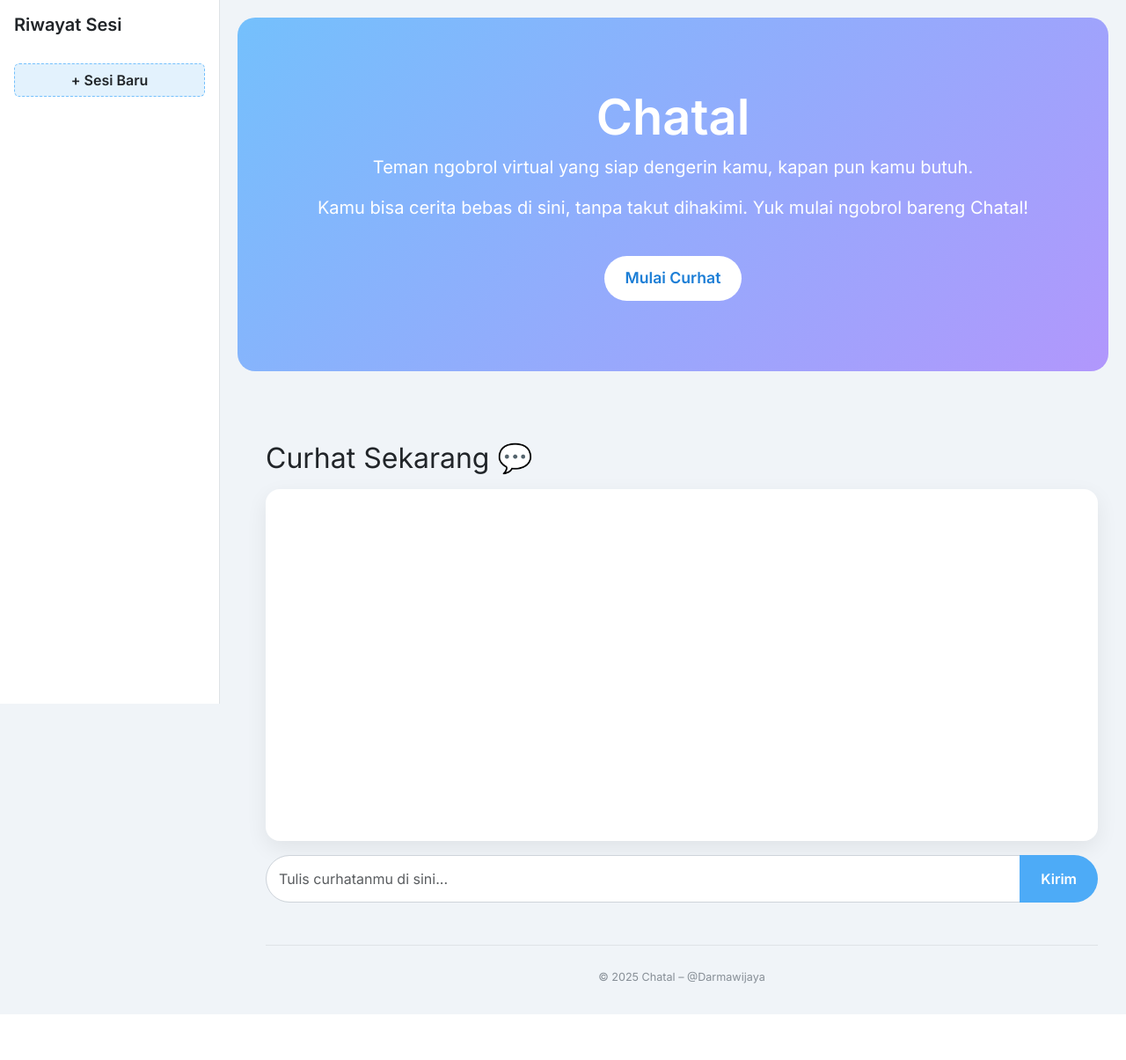
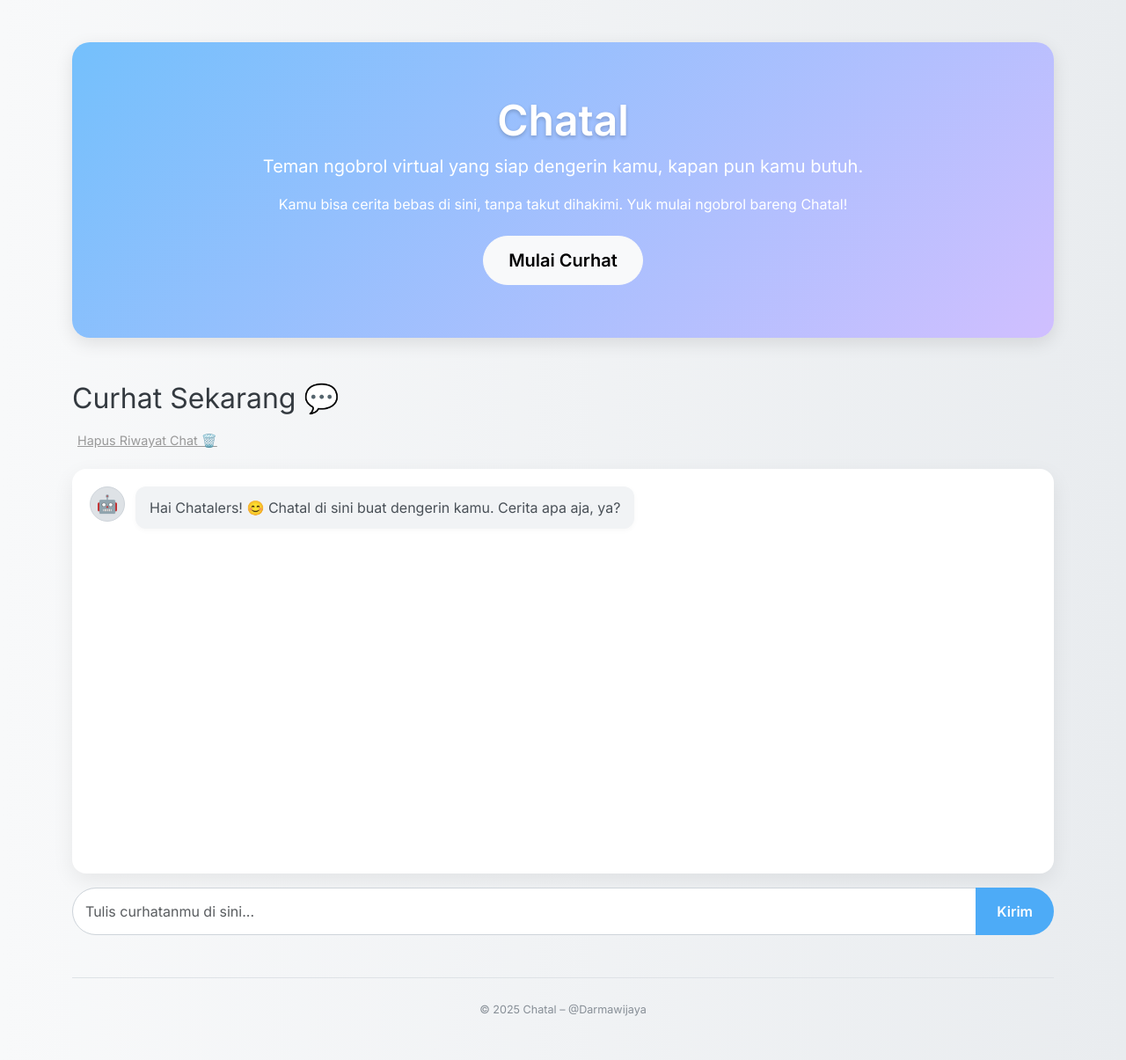
Before and after one commit to darmawijaya1/chatalai, a Flask app: page /chat in a window 1280 px wide. Shown: the whole page at 88% size. Before the commit the page ends 1153 px from the top, so only its background shows below. Run offline with Flask 3, Linux system fonts and the light colour scheme.

Commit message:
Update chat.html

```diff
--- a/templates/chat/chat.html
+++ b/templates/chat/chat.html
@@ -5,120 +5,69 @@
     <meta name="dicoding:email" content="adarmawijaya7@gmail.com" />
     <meta name="dicoding:email" content="khaerullatif21@gmail.com" />
     <meta name="dicoding:email" content="prdnmhmdh@gmail.com" />
-  <meta name="viewport" content="width=device-width, initial-scale=1" />
     <title>Chatal – Chat Kesehatan Mental</title>
-  <link rel="icon" type="image/png" href="./assets/img/logos/Chatal-primary.png">
-  <link href="https://cdn.jsdelivr.net/npm/bootstrap@5.3.2/dist/css/bootstrap.min.css" rel="stylesheet" />
-  <link href="https://fonts.googleapis.com/css2?family=Inter:wght@400;600&display=swap" rel="stylesheet" />
+    <link
+      href="https://cdn.jsdelivr.net/npm/bootstrap@5.3.2/dist/css/bootstrap.min.css"
+      rel="stylesheet"
+    />
+    <link
+      href="https://fonts.googleapis.com/css2?family=Inter:wght@400;600&display=swap"
+      rel="stylesheet"
+    />
     <style>
       body {
         font-family: "Inter", sans-serif;
-      background-color: #f0f4f8;
-      margin: 0;
+        background: linear-gradient(to right, #f8f9fa, #e9ecef);
+        color: #343a40;
       }
 
       .hero {
-      background: linear-gradient(135deg, #74c0fc, #b197fc);
-      padding: 80px 20px;
+        background: linear-gradient(135deg, #74c0fc, #d0bfff);
+        padding: 60px 20px;
         text-align: center;
         border-radius: 20px;
-      color: #fff;
-      margin: 20px 20px 60px 270px;
+        margin-bottom: 50px;
+        color: #ffffff;
+        box-shadow: 0 6px 20px rgba(0, 0, 0, 0.1);
       }
 
       .hero h1 {
-      font-size: 3.5rem;
-      font-weight: bold;
-    }
-
-    .hero p {
-      font-size: 1.25rem;
+        font-size: 3rem;
+        font-weight: 700;
+        text-shadow: 0 2px 4px rgba(0, 0, 0, 0.2);
       }
 
       .hero .btn {
-      margin-top: 1.5rem;
-      font-size: 1.1rem;
-      padding: 12px 24px;
-      border-radius: 30px;
-      background: #fff;
-      color: #1c7ed6;
         font-weight: 600;
-      border: none;
+        padding: 12px 28px;
+        border-radius: 50px;
+        transition: all 0.3s ease-in-out;
       }
 
       .hero .btn:hover {
-      background-color: #d0ebff;
-    }
-
-    .sidebar {
-      width: 250px;
-      background: #ffffff;
-      border-right: 1px solid #dee2e6;
-      height: 100vh;
-      position: fixed;
-      top: 0;
-      left: 0;
-      padding: 1rem;
-      overflow-y: auto;
-    }
-
-    .sidebar h5 {
-      font-weight: 600;
-      margin-bottom: 1rem;
-    }
-
-    .session-list {
-      list-style: none;
-      padding: 0;
-    }
-
-    .session-list li {
-      padding: 8px 12px;
-      margin-bottom: 6px;
-      border-radius: 6px;
-      cursor: pointer;
         background-color: #f8f9fa;
-      overflow: hidden;
-      white-space: nowrap;
-      text-overflow: ellipsis;
-    }
-
-    .session-list li.active,
-    .session-list li:hover {
-      background-color: #d0ebff;
         color: #1c7ed6;
       }
 
-    .new-session-btn {
-      width: 100%;
-      margin-top: 1rem;
-      border: 1px dashed #74c0fc;
-      background: #e3f2fd;
-      font-weight: 600;
-    }
-
-    .main {
-      margin-left: 270px;
-      padding: 2rem;
-      padding-top: 20px;
-    }
-
       #chat-box {
-      height: 400px;
+        height: 460px;
         overflow-y: auto;
         background-color: #ffffff;
         border-radius: 16px;
         padding: 20px;
         box-shadow: 0 8px 24px rgba(0, 0, 0, 0.07);
+        transition: all 0.3s ease-in-out;
       }
 
-    .user, .bot {
+      .user,
+      .bot {
         display: flex;
         margin-bottom: 16px;
         align-items: flex-start;
       }
 
-    .user .avatar, .bot .avatar {
+      .user .avatar,
+      .bot .avatar {
         width: 40px;
         height: 40px;
         margin-right: 12px;
@@ -130,6 +79,7 @@
         border: 1px solid #ced4da;
         background-color: #dee2e6;
         color: #495057;
+        flex-shrink: 0;
       }
 
       .message-content {
@@ -143,12 +93,22 @@
       .user .message-content {
         background-color: #e7f5ff;
         color: #1c7ed6;
+        align-self: flex-end;
         margin-left: auto;
       }
 
       .bot .message-content {
         background-color: #f1f3f5;
         color: #495057;
+      }
+
+      #chat-box::-webkit-scrollbar {
+        width: 8px;
+      }
+
+      #chat-box::-webkit-scrollbar-thumb {
+        background: #ced4da;
+        border-radius: 4px;
       }
 
       .input-group textarea {
@@ -179,88 +139,66 @@
         margin-top: 3rem;
         text-align: center;
       }
+
+      .clear-chat-btn {
+        display: inline-block;
+        margin-bottom: 20px;
+        font-size: 0.9rem;
+        background: transparent;
+        border: none;
+        color: #999;
+        text-decoration: underline;
+        cursor: pointer;
+      }
+
+      .clear-chat-btn:hover {
+        color: #dc3545;
+      }
     </style>
   </head>
-<body>
-
-  <!-- Sidebar -->
-  <div class="sidebar">
-    <h5>Riwayat Sesi</h5>
-    <ul class="session-list" id="session-list"></ul>
-    <button class="btn new-session-btn" onclick="createNewSession()">+ Sesi Baru</button>
-  </div>
-
+  <body class="container py-5">
     <!-- Hero Section -->
     <section class="hero">
-    <h1>Chatal</h1>
-    <p>Teman ngobrol virtual yang siap dengerin kamu, kapan pun kamu butuh.</p>
-    <p>Kamu bisa cerita bebas di sini, tanpa takut dihakimi. Yuk mulai ngobrol bareng Chatal!</p>
-    <a href="#chat-box" class="btn">Mulai Curhat</a>
+      <h1 class="display-5 fw-bold">Chatal</h1>
+      <p class="lead">Teman ngobrol virtual yang siap dengerin kamu, kapan pun kamu butuh.</p>
+      <p class="mb-4">Kamu bisa cerita bebas di sini, tanpa takut dihakimi. Yuk mulai ngobrol bareng Chatal!</p>
+      <a href="#chat-section" class="btn btn-light btn-lg">Mulai Curhat</a>
     </section>
 
-  <!-- Main Chat Area -->
-  <div class="main">
+    <!-- Chat Section -->
+    <section id="chat-section" class="mb-5">
       <h2 class="mb-3">Curhat Sekarang 💬</h2>
+      <button class="clear-chat-btn" onclick="clearChat()">Hapus Riwayat Chat 🗑️</button>
       <div id="chat-box" class="mb-3"></div>
 
       <div class="input-group mb-4">
-      <textarea id="user-input" class="form-control" placeholder="Tulis curhatanmu di sini..." rows="1"></textarea>
+        <textarea
+          id="user-input"
+          class="form-control"
+          placeholder="Tulis curhatanmu di sini..."
+          rows="1"
+        ></textarea>
         <button class="btn btn-primary" onclick="sendMessage()">Kirim</button>
       </div>
+    </section>
 
     <footer>
       <small>© 2025 Chatal – @Darmawijaya</small>
     </footer>
-  </div>
 
     <script>
       const chatBox = document.getElementById("chat-box");
       const userInput = document.getElementById("user-input");
-    const sessionList = document.getElementById("session-list");
 
-    let sessions = JSON.parse(localStorage.getItem("sessions")) || {};
-    let currentSessionId = localStorage.getItem("currentSessionId") || createNewSession(true);
-    let pendingRename = false;
+      // Load chat history from localStorage
+      window.onload = () => {
+        const history = JSON.parse(localStorage.getItem("chatHistory")) || [];
+        history.forEach((msg) => appendMessage(msg.sender, msg.message));
 
-    function createNewSession(firstTime = false) {
-      const tempId = "session_" + Date.now();
-      sessions[tempId] = [];
-      localStorage.setItem("sessions", JSON.stringify(sessions));
-      localStorage.setItem("currentSessionId", tempId);
-      currentSessionId = tempId;
-      pendingRename = !firstTime;
-      if (!firstTime) {
-        renderSessions();
-        loadSession();
+        if (history.length === 0) {
+          appendMessage("bot", "Hai Chatalers! 😊 Chatal di sini buat dengerin kamu. Cerita apa aja, ya?");
         }
-      return tempId;
-    }
-
-    function renderSessions() {
-      sessionList.innerHTML = "";
-      for (let id in sessions) {
-        const li = document.createElement("li");
-        li.textContent = id;
-        if (id === currentSessionId) li.classList.add("active");
-        li.onclick = () => {
-          currentSessionId = id;
-          localStorage.setItem("currentSessionId", id);
-          renderSessions();
-          loadSession();
       };
-        sessionList.appendChild(li);
-      }
-    }
-
-    function loadSession() {
-      chatBox.innerHTML = "";
-      const history = sessions[currentSessionId] || [];
-      if (history.length === 0 && !chatBox.hasChildNodes()) {
-        appendMessage("bot", "Hai Chatalers! 😊 Chatal di sini buat dengerin kamu. Cerita apa aja, ya?");
-      } else {
-        history.forEach(msg => appendMessage(msg.sender, msg.message));
-      }
-    }
 
       function appendMessage(sender, message) {
         const div = document.createElement("div");
@@ -276,22 +214,23 @@
 
         div.appendChild(avatar);
         div.appendChild(messageContent);
+
         chatBox.appendChild(div);
         chatBox.scrollTop = chatBox.scrollHeight;
 
-      // Rename session on first user message
-      if (sender === "user" && pendingRename) {
-        const newId = "Sesi: " + message.slice(0, 30).replace(/\s+/g, " ").trim();
-        sessions[newId] = sessions[currentSessionId];
-        delete sessions[currentSessionId];
-        currentSessionId = newId;
-        localStorage.setItem("currentSessionId", newId);
-        pendingRename = false;
-        renderSessions();
+        saveToHistory(sender, message);
       }
 
-      sessions[currentSessionId].push({ sender, message });
-      localStorage.setItem("sessions", JSON.stringify(sessions));
+      function saveToHistory(sender, message) {
+        const history = JSON.parse(localStorage.getItem("chatHistory")) || [];
+        history.push({ sender, message });
+        localStorage.setItem("chatHistory", JSON.stringify(history));
+      }
+
+      function clearChat() {
+        localStorage.removeItem("chatHistory");
+        chatBox.innerHTML = "";
+        appendMessage("bot", "Riwayat chat sudah dihapus. Silakan mulai cerita lagi ya 😊");
       }
 
       async function sendMessage() {
@@ -317,15 +256,13 @@
         }
       }
 
+      // Support Enter to send, Shift+Enter for newline
       userInput.addEventListener("keydown", function (e) {
         if (e.key === "Enter" && !e.shiftKey) {
           e.preventDefault();
           sendMessage();
         }
       });
-
-    renderSessions();
-    loadSession();
     </script>
   </body>
 </html>
```
Lines whose indentation alone changed are shown as unchanged.
